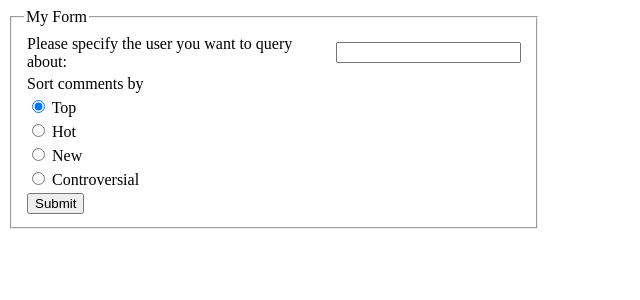
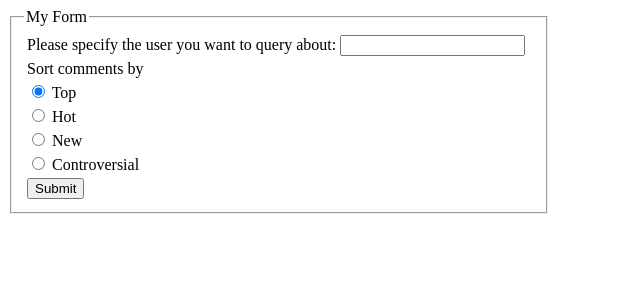
Before and after one commit to pushpendra01/reddit_flask, a Flask app: page / in a window 1280 px wide. Shown: the top 300 px of the page, without its empty margins (0-640 px from the left). Run offline with Flask 2, Linux system fonts and the light colour scheme.

Commit message:
Update commonwordform.html

```diff
--- a/templates/commonwordform.html
+++ b/templates/commonwordform.html
@@ -10,7 +10,7 @@
 
 </div>
 <form method="post">
-    <fieldset style="width:500px;">
+    <fieldset style="width:510px;">
         <legend>My Form</legend>
     <table>
         <tr>
```
